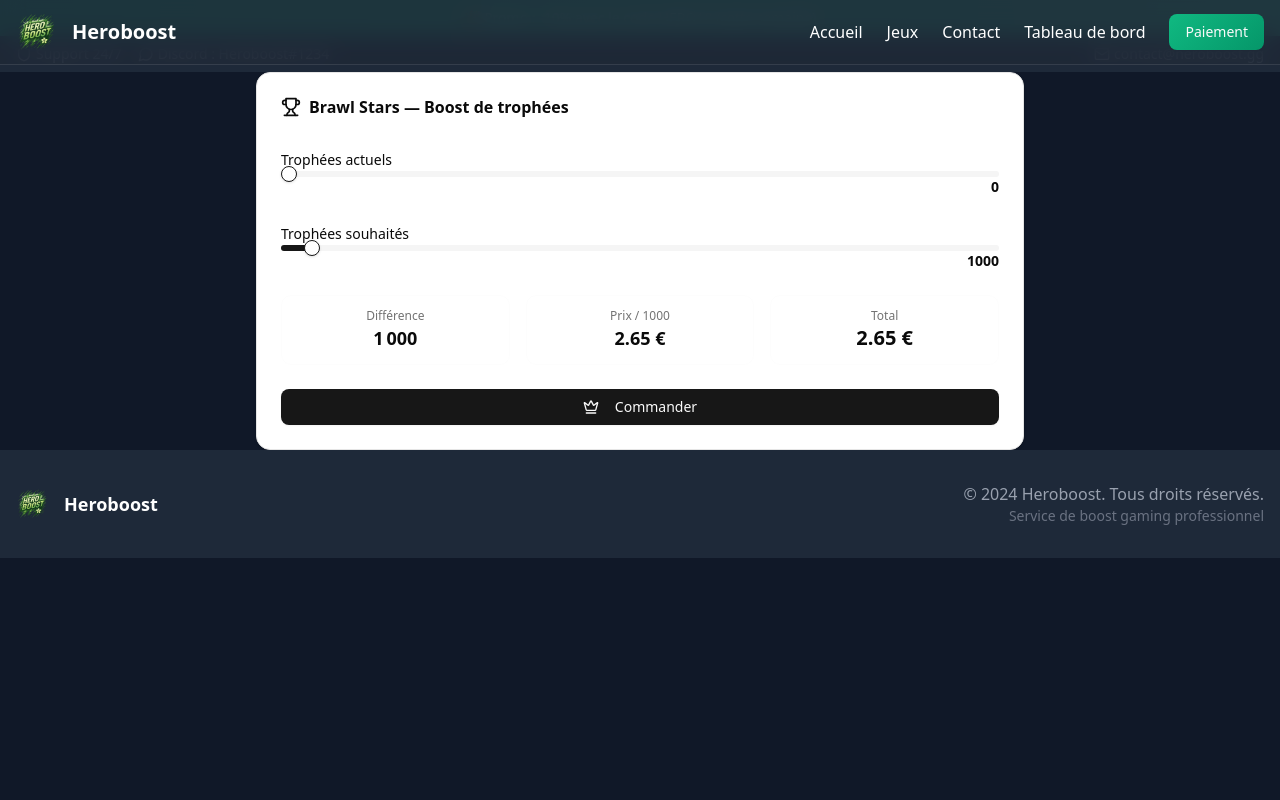
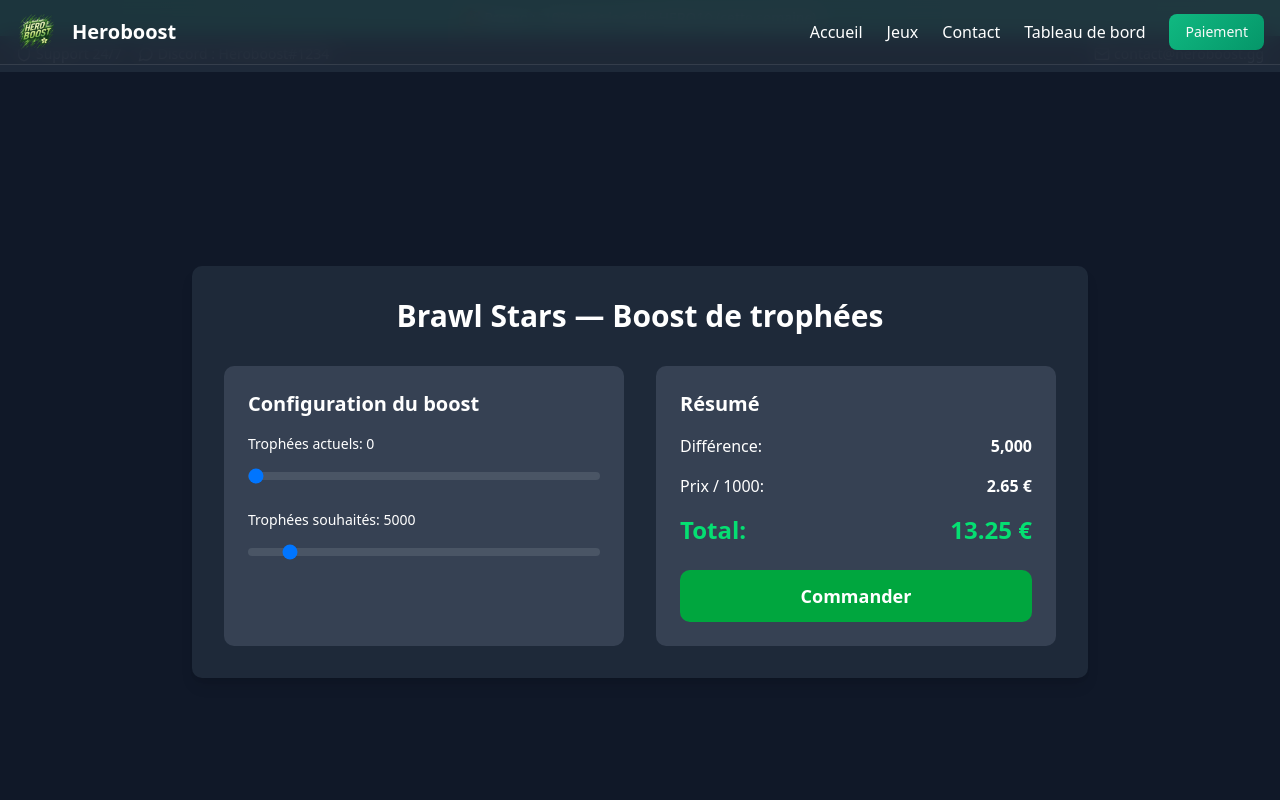
Before and after one commit to Pixel2225/heroboost-site-final-v2, a React (Vite) app: page /brawl-stars in a window 1280 px wide. Shown: the top 800 px of the page. Built offline with nearby package versions, Linux system fonts and the light colour scheme.

Commit message:
Fix: Corrected trophy and price calculation logic for Brawl Stars

```diff
--- a/src/components/BrawlStars.jsx
+++ b/src/components/BrawlStars.jsx
@@ -1,83 +1,107 @@
-// src/components/BrawlStars.jsx
-import React, { useState } from "react";
-import { Card, CardContent, CardHeader, CardTitle } from "@/components/ui/card";
-import { Button } from "@/components/ui/button";
-import { Badge } from "@/components/ui/badge";
-import { Slider } from "@/components/ui/slider";
-import { Trophy, Crown } from "lucide-react";
+import React, { useState, useMemo } from 'react';
 
-export default function BrawlStars() {
+const BrawlStars = () => {
   const [currentTrophies, setCurrentTrophies] = useState(0);
-  const [desiredTrophies, setDesiredTrophies] = useState(1000);
+  const [desiredTrophies, setDesiredTrophies] = useState(5000);
 
-  const MIN = 0;
-  const MAX = 30000;
-  const STEP = 10;
+  // Le prix de base pour 1000 trophées
+  const BASE_PRICE_PER_1000 = 2.65;
 
-  const pricePer1000 = 2.65;
+  // Calcule la différence de trophées à chaque mise à jour
+  const difference = useMemo(() => {
+    const diff = desiredTrophies - currentTrophies;
+    return diff > 0 ? diff : 0;
+  }, [currentTrophies, desiredTrophies]);
 
-  // 🔥 Différence et total calculés dynamiquement
-  const diff = Math.max(0, desiredTrophies - currentTrophies);
-  const totalPrice = ((diff / 1000) * pricePer1000).toFixed(2);
+  // Calcule le prix total à chaque mise à jour
+  const totalPrice = useMemo(() => {
+    if (difference <= 0) {
+      return 0;
+    }
+    const price = (difference / 1000) * BASE_PRICE_PER_1000;
+    return price.toFixed(2); // Arrondi à 2 décimales pour l'affichage
+  }, [difference, BASE_PRICE_PER_1000]);
+
+  const handleCurrentTrophiesChange = (event) => {
+    const value = parseInt(event.target.value, 10);
+    setCurrentTrophies(value);
+    // S'assure que les trophées désirés ne sont jamais inférieurs aux trophées actuels
+    if (value > desiredTrophies) {
+      setDesiredTrophies(value);
+    }
+  };
+
+  const handleDesiredTrophiesChange = (event) => {
+    const value = parseInt(event.target.value, 10);
+    setDesiredTrophies(value);
+  };
 
   return (
-    <Card className="max-w-3xl mx-auto">
-      <CardHeader>
-        <CardTitle className="flex items-center gap-2">
-          <Trophy className="w-5 h-5" />
-          Brawl Stars — Boost de trophées
-        </CardTitle>
-      </CardHeader>
-      <CardContent className="space-y-6">
-        {/* Slider Trophées actuels */}
-        <section>
-          <label className="text-sm font-medium">Trophées actuels</label>
-          <Slider
-            min={MIN}
-            max={MAX}
-            step={STEP}
-            value={[currentTrophies]}
-            onValueChange={(v) => setCurrentTrophies(v[0])}
-          />
-          <div className="text-right text-sm font-semibold">{currentTrophies}</div>
-        </section>
+    <div className="flex items-center justify-center min-h-screen bg-gray-900 text-white">
+      <div className="w-full max-w-4xl p-8 space-y-8 bg-gray-800 rounded-lg shadow-lg">
+        <div className="text-center">
+          <h2 className="text-3xl font-bold">Brawl Stars — Boost de trophées</h2>
+        </div>
 
-        {/* Slider Trophées souhaités */}
-        <section>
-          <label className="text-sm font-medium">Trophées souhaités</label>
-          <Slider
-            min={MIN}
-            max={MAX}
-            step={STEP}
-            value={[desiredTrophies]}
-            onValueChange={(v) => setDesiredTrophies(v[0])}
-          />
-          <div className="text-right text-sm font-semibold">{desiredTrophies}</div>
-        </section>
-
-        {/* Résumé */}
-        <section className="grid grid-cols-1 sm:grid-cols-3 gap-4 text-center">
-          <div className="p-3 rounded-lg border border-gray-200/10">
-            <div className="text-xs text-muted-foreground">Différence</div>
-            <div className="text-lg font-semibold">{diff.toLocaleString("fr-FR")}</div>
+        <div className="grid grid-cols-1 md:grid-cols-2 gap-8">
+          {/* Section de configuration du boost */}
+          <div className="p-6 bg-gray-700 rounded-lg">
+            <h3 className="text-xl font-semibold mb-4">Configuration du boost</h3>
+            <div className="space-y-6">
+              <div>
+                <label htmlFor="currentTrophies" className="block mb-2 text-sm font-medium">Trophées actuels: {currentTrophies}</label>
+                <input
+                  id="currentTrophies"
+                  type="range"
+                  min="0"
+                  max="50000"
+                  value={currentTrophies}
+                  onChange={handleCurrentTrophiesChange}
+                  className="w-full h-2 bg-gray-600 rounded-lg appearance-none cursor-pointer"
+                />
+              </div>
+              <div>
+                <label htmlFor="desiredTrophies" className="block mb-2 text-sm font-medium">Trophées souhaités: {desiredTrophies}</label>
+                <input
+                  id="desiredTrophies"
+                  type="range"
+                  min={currentTrophies} // Le minimum est la valeur actuelle
+                  max="50000"
+                  value={desiredTrophies}
+                  onChange={handleDesiredTrophiesChange}
+                  className="w-full h-2 bg-gray-600 rounded-lg appearance-none cursor-pointer"
+                />
+              </div>
+            </div>
           </div>
 
-          <div className="p-3 rounded-lg border border-gray-200/10">
-            <div className="text-xs text-muted-foreground">Prix / 1000</div>
-            <div className="text-lg font-semibold">{pricePer1000.toFixed(2)} €</div>
+          {/* Section du résumé de la commande */}
+          <div className="p-6 bg-gray-700 rounded-lg flex flex-col justify-between">
+            <div>
+              <h3 className="text-xl font-semibold mb-4">Résumé</h3>
+              <div className="space-y-4">
+                <div className="flex justify-between">
+                  <span>Différence:</span>
+                  <span className="font-bold">{difference.toLocaleString()}</span>
+                </div>
+                <div className="flex justify-between">
+                  <span>Prix / 1000:</span>
+                  <span className="font-bold">{BASE_PRICE_PER_1000.toFixed(2)} €</span>
+                </div>
+                <div className="flex justify-between text-2xl font-bold text-green-400">
+                  <span>Total:</span>
+                  <span>{totalPrice} €</span>
+                </div>
+              </div>
+            </div>
+            <button className="w-full py-3 mt-6 text-lg font-bold text-white bg-green-600 rounded-lg hover:bg-green-700 transition-colors">
+              Commander
+            </button>
           </div>
+        </div>
+      </div>
+    </div>
+  );
+};
 
-          <div className="p-3 rounded-lg border border-gray-200/10">
-            <div className="text-xs text-muted-foreground">Total</div>
-            {/* ⚡ Ici on affiche bien le total CALCULÉ */}
-            <div className="text-xl font-bold">{totalPrice} €</div>
-          </div>
-        </section>
-
-        <Button className="w-full">
-          <Crown className="mr-2 h-4 w-4" /> Commander
-        </Button>
-      </CardContent>
-    </Card>
-  );
-}
+export default BrawlStars;
--- a/src/components/ClashRoyale.jsx
+++ b/src/components/ClashRoyale.jsx
@@ -1,97 +1,79 @@
-import React, { useMemo, useState } from "react";
-import { Card, CardContent, CardHeader, CardTitle } from "@/components/ui/card";
-import { Button } from "@/components/ui/button";
-import { Badge } from "@/components/ui/badge";
-import { Slider } from "@/components/ui/slider";
-import { Trophy, Crown, Zap } from "lucide-react";
+import React, { useState } from 'react'
+import { Card, CardContent, CardHeader, CardTitle } from '@/components/ui/card'
+import { Button } from '@/components/ui/button'
+import { Badge } from '@/components/ui/badge'
+import { Slider } from '@/components/ui/slider'
+import { Trophy, Crown, Zap } from 'lucide-react'
 
-export default function ClashRoyale() {
-  const [currentTrophies, setCurrentTrophies] = useState([0]);
-  const [desiredTrophies, setDesiredTrophies] = useState([1000]);
+function ClashRoyale() {
+  const [currentTrophies, setCurrentTrophies] = useState(0)
+  const [desiredTrophies, setDesiredTrophies] = useState(1000)
 
-  const MIN = 0;
-  const MAX = 10000;
-  const STEP = 10;
+  // Prix par 1000 trophées
+  const pricePer1000 = 6.65
 
-  const priceFor1000 = 6.65;
-  const pricePerTrophy = priceFor1000 / 1000;
-
-  const cur = Number(currentTrophies[0] || 0);
-  const des = Number(desiredTrophies[0] || 0);
-
-  const diff = useMemo(() => Math.max(0, des - cur), [cur, des]);
-  const total = useMemo(() => Number((diff * pricePerTrophy).toFixed(2)), [diff, pricePerTrophy]);
-
-  const onChangeCurrent = (v) => {
-    const val = Number(v[0] || 0);
-    setCurrentTrophies([val]);
-    if (val > des) setDesiredTrophies([val]);
-  };
-  const onChangeDesired = (v) => {
-    const val = Number(v[0] || 0);
-    setDesiredTrophies([val]);
-    if (val < cur) setCurrentTrophies([val]);
-  };
+  // Calcul dynamique
+  const trophyDifference = Math.max(0, desiredTrophies - currentTrophies)
+  const totalPrice = ((trophyDifference / 1000) * pricePer1000).toFixed(2)
 
   return (
-    <div className="min-h-screen bg-gray-900">
-      <nav className="bg-gray-800/95 backdrop-blur-sm border-b border-gray-700 sticky top-0 z-50">
-        <div className="container mx-auto px-4 h-16 flex items-center">
-          <Button variant="ghost" className="text-white hover:text-emerald-400" onClick={() => (window.location.href = "/")}>
-            <Zap className="w-4 h-4 mr-2" /> Retour à l’accueil
+    <Card className="max-w-xl mx-auto mt-10 p-6">
+      <CardHeader>
+        <CardTitle>
+          <Trophy className="inline-block mr-2" /> Clash Royale — Boost de trophées
+        </CardTitle>
+      </CardHeader>
+      <CardContent>
+        <div className="space-y-6">
+          {/* Trophées actuels */}
+          <div>
+            <label>Trophées actuels</label>
+            <Slider
+              min={0}
+              max={10000}
+              step={10}
+              value={[currentTrophies]}
+              onValueChange={(val) => setCurrentTrophies(val[0])}
+            />
+            <span>{currentTrophies}</span>
+          </div>
+
+          {/* Trophées souhaités */}
+          <div>
+            <label>Trophées souhaités</label>
+            <Slider
+              min={0}
+              max={10000}
+              step={10}
+              value={[desiredTrophies]}
+              onValueChange={(val) => setDesiredTrophies(val[0])}
+            />
+            <span>{desiredTrophies}</span>
+          </div>
+
+          {/* Résumé */}
+          <div className="grid grid-cols-3 gap-4 text-center">
+            <div>
+              <p className="font-bold">{trophyDifference}</p>
+              <p>Différence</p>
+            </div>
+            <div>
+              <p className="font-bold">{pricePer1000} €</p>
+              <p>Prix / 1000</p>
+            </div>
+            <div>
+              <p className="font-bold">{totalPrice} €</p>
+              <p>Total</p>
+            </div>
+          </div>
+
+          <Button className="w-full">
+            <Crown className="mr-2" /> Commander
           </Button>
         </div>
-      </nav>
+      </CardContent>
+    </Card>
+  )
+}
 
-      <main className="container mx-auto px-4 py-8">
-        <Card className="max-w-3xl mx-auto">
-          <CardHeader>
-            <CardTitle className="flex items-center gap-2">
-              <Trophy className="w-5 h-5" />
-              Clash Royale — Boost de trophées
-            </CardTitle>
-          </CardHeader>
-
-          <CardContent className="space-y-8">
-            <section>
-              <div className="flex items-center justify-between mb-2">
-                <span className="text-sm text-muted-foreground">Trophées actuels</span>
-                <Badge variant="secondary">{cur.toLocaleString("fr-FR")}</Badge>
-              </div>
-              <Slider value={currentTrophies} onValueChange={onChangeCurrent} min={MIN} max={MAX} step={STEP} />
-            </section>
-
-            <section>
-              <div className="flex items-center justify-between mb-2">
-                <span className="text-sm text-muted-foreground">Trophées souhaités</span>
-                <Badge variant="secondary">{des.toLocaleString("fr-FR")}</Badge>
-              </div>
-              <Slider value={desiredTrophies} onValueChange={onChangeDesired} min={MIN} max={MAX} step={STEP} />
-            </section>
-
-            {/* Résumé */}
-            <section className="grid grid-cols-1 sm:grid-cols-3 gap-4 text-center">
-              <div className="p-3 rounded-lg border border-gray-200/10">
-                <div className="text-xs text-muted-foreground">Différence</div>
-                <div className="text-lg font-semibold">{diff.toLocaleString("fr-FR")}</div>
-              </div>
-              <div className="p-3 rounded-lg border border-gray-200/10">
-                <div className="text-xs text-muted-foreground">Prix / 1000</div>
-                <div className="text-lg font-semibold">{priceFor1000.toFixed(2)} €</div>
-              </div>
-              <div className="p-3 rounded-lg border border-gray-200/10">
-                <div className="text-xs text-muted-foreground">Total</div>
-                <div className="text-xl font-bold">{total.toFixed(2)} €</div>
-              </div>
-            </section>
-
-            <Button className="w-full">
-              <Crown className="w-4 h-4 mr-2" />
-              Commander
-            </Button>
-          </CardContent>
-        </Card>
-      </main>
-    </div>
-  );
-}
+export default ClashRoyale
```
